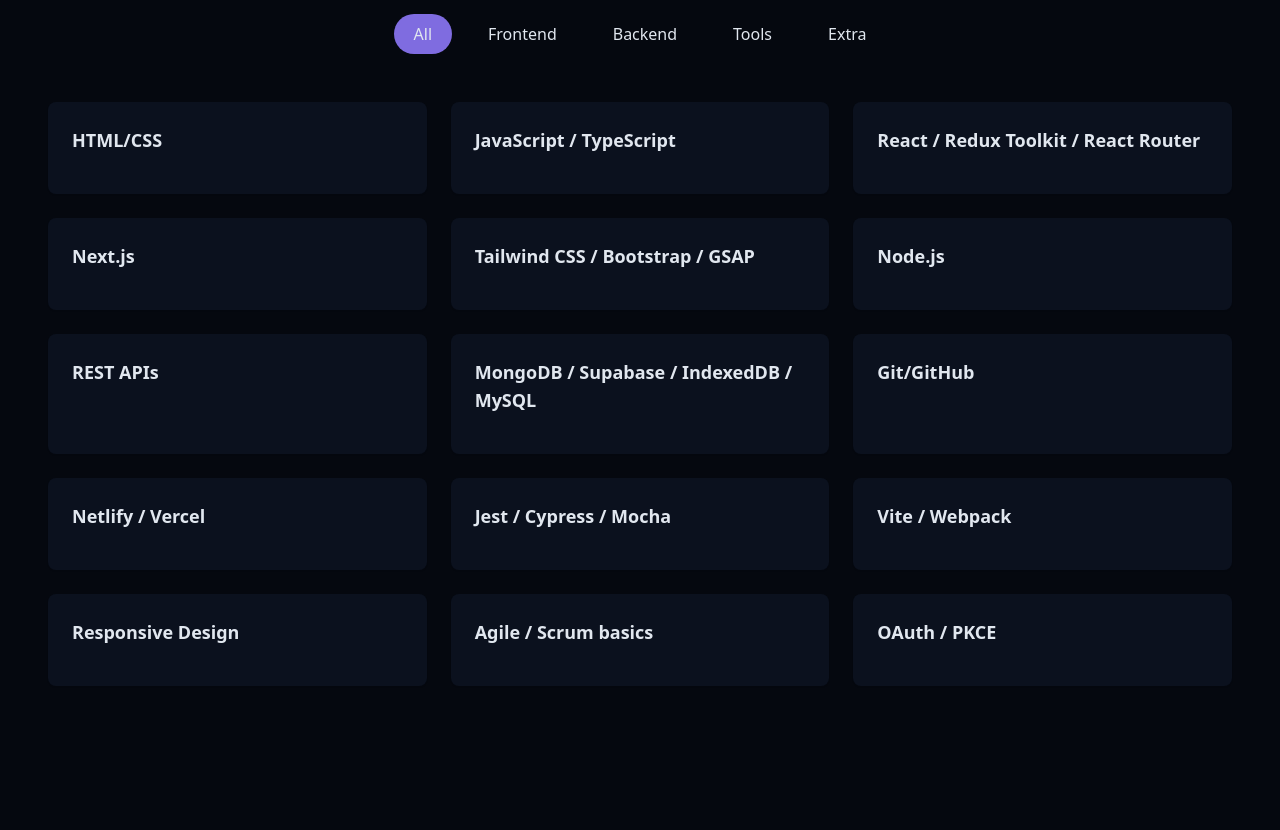
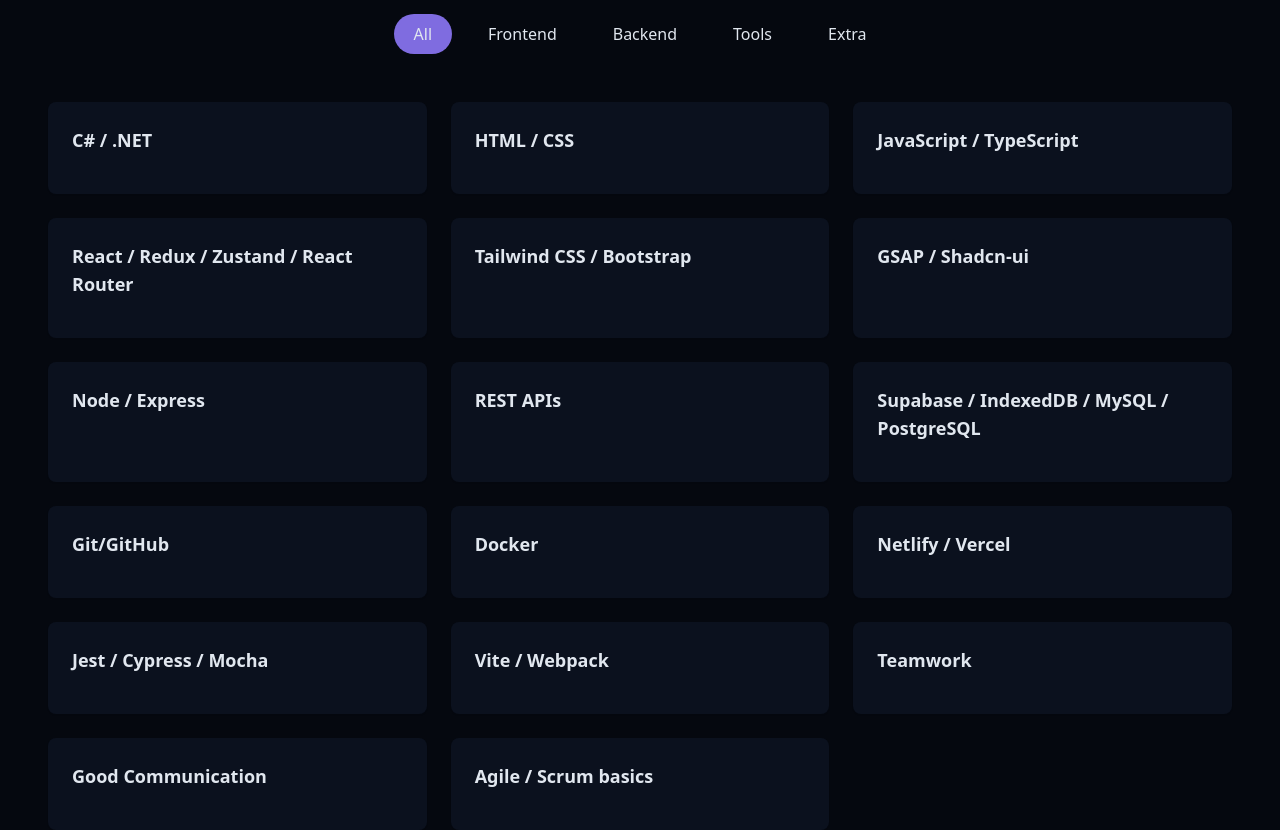
Before and after one commit to RReis00/portfolio, a React (Vite) app: page / in a window 1280 px wide. Shown: the part 1820-2650 px from the top of the page. Built offline with nearby package versions, Linux system fonts and the light colour scheme; no server answers.

Commit message:
skills and pdf update

```diff
--- a/src/components/SkillsSection.jsx
+++ b/src/components/SkillsSection.jsx
@@ -2,37 +2,37 @@
 import { cn } from "@/lib/utils";
 
 const skills = [
+  { name: "C# / .NET", category: "all" },
+
   // Frontend
-  { name: "HTML/CSS", level: 90, category: "frontend" },
-  { name: "JavaScript / TypeScript", level: 90, category: "frontend" },
+  { name: "HTML / CSS", category: "frontend" },
+  { name: "JavaScript / TypeScript", category: "frontend" },
   {
-    name: "React / Redux Toolkit / React Router",
-    level: 90,
+    name: "React / Redux / Zustand / React Router",
     category: "frontend",
   },
-  { name: "Next.js", level: 50, category: "frontend" },
-  { name: "Tailwind CSS / Bootstrap / GSAP", level: 80, category: "frontend" },
+  { name: "Tailwind CSS / Bootstrap", category: "frontend" },
+  { name: "GSAP / Shadcn-ui", category: "frontend" },
 
   // Backend
-  { name: "Node.js", level: 80, category: "backend" },
-  { name: "REST APIs", level: 80, category: "backend" },
-
+  { name: "Node / Express", category: "backend" },
+  { name: "REST APIs", category: "backend" },
   {
-    name: "MongoDB / Supabase / IndexedDB / MySQL",
-    level: 40,
+    name: "Supabase / IndexedDB / MySQL / PostgreSQL",
     category: "backend",
   },
 
   // Tools
-  { name: "Git/GitHub", level: 90, category: "tools" },
-  { name: "Netlify / Vercel", level: 80, category: "tools" },
-  { name: "Jest / Cypress / Mocha", level: 60, category: "tools" },
-  { name: "Vite / Webpack", level: 70, category: "tools" },
+  { name: "Git/GitHub", category: "tools" },
+  { name: "Docker", category: "tools" },
+  { name: "Netlify / Vercel", category: "tools" },
+  { name: "Jest / Cypress / Mocha", category: "tools" },
+  { name: "Vite / Webpack", category: "tools" },
 
   // Extra
-  { name: "Responsive Design", level: 90, category: "extra" },
-  { name: "Agile / Scrum basics", level: 60, category: "extra" },
-  { name: "OAuth / PKCE", level: 70, category: "extra" },
+  { name: "Teamwork", category: "extra" },
+  { name: "Good Communication", category: "extra" },
+  { name: "Agile / Scrum basics", category: "extra" },
 ];
 
 const categories = ["all", "frontend", "backend", "tools", "extra"];
@@ -41,7 +41,7 @@
   const [activeCategory, setActiveCategory] = useState("all");
 
   const filteredSkills = skills.filter(
-    (skill) => activeCategory === "all" || skill.category === activeCategory
+    (skill) => activeCategory === "all" || skill.category === activeCategory,
   );
 
   return (
@@ -60,7 +60,7 @@
                 "px-5 py-2 rounded-full transition-colors duration-300 capitalize cursor-pointer",
                 activeCategory === category
                   ? "bg-primary text-primary-foreground"
-                  : "bg-secondary/70 text-foreground hover:bg-secondary"
+                  : "bg-secondary/70 text-foreground hover:bg-secondary",
               )}
             >
               {category}
```
Also changed, not shown: 1 other file (tests, documents, lock files or other folders).
